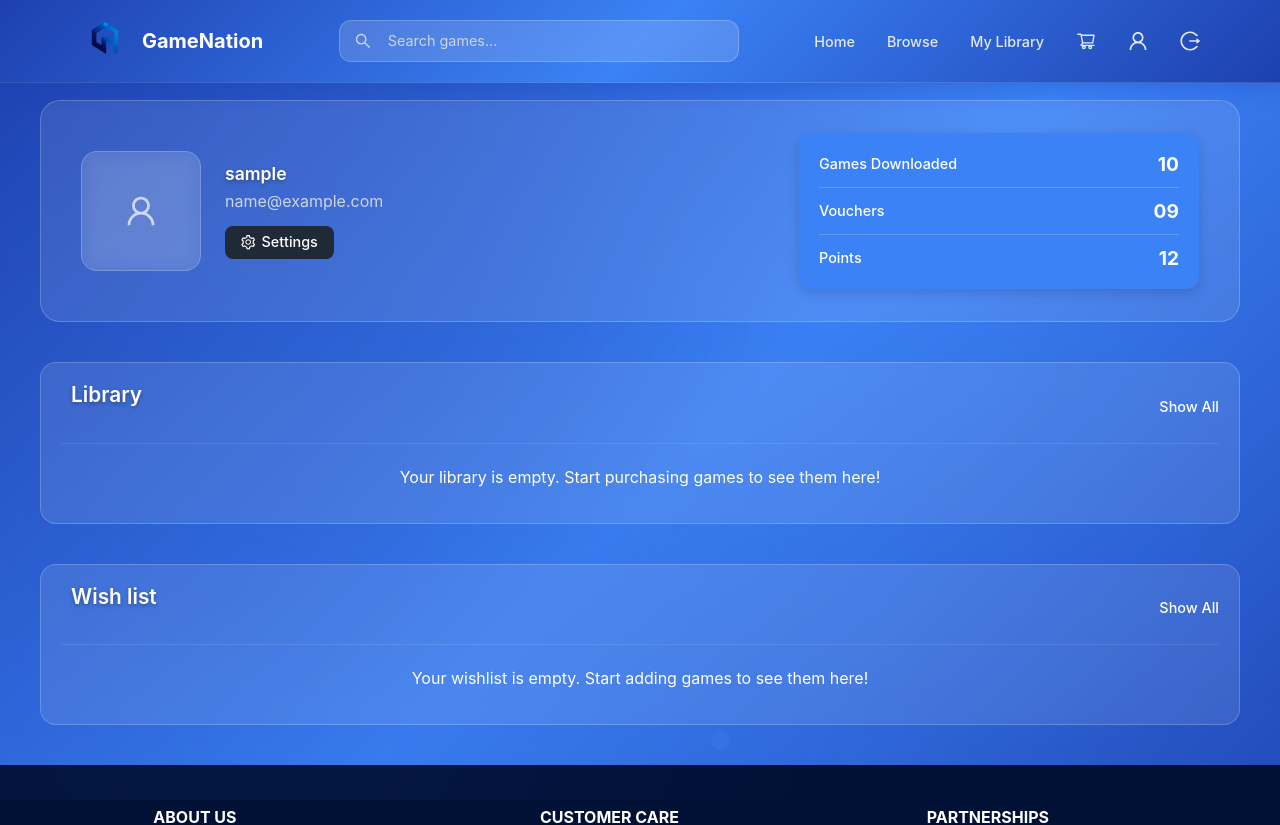
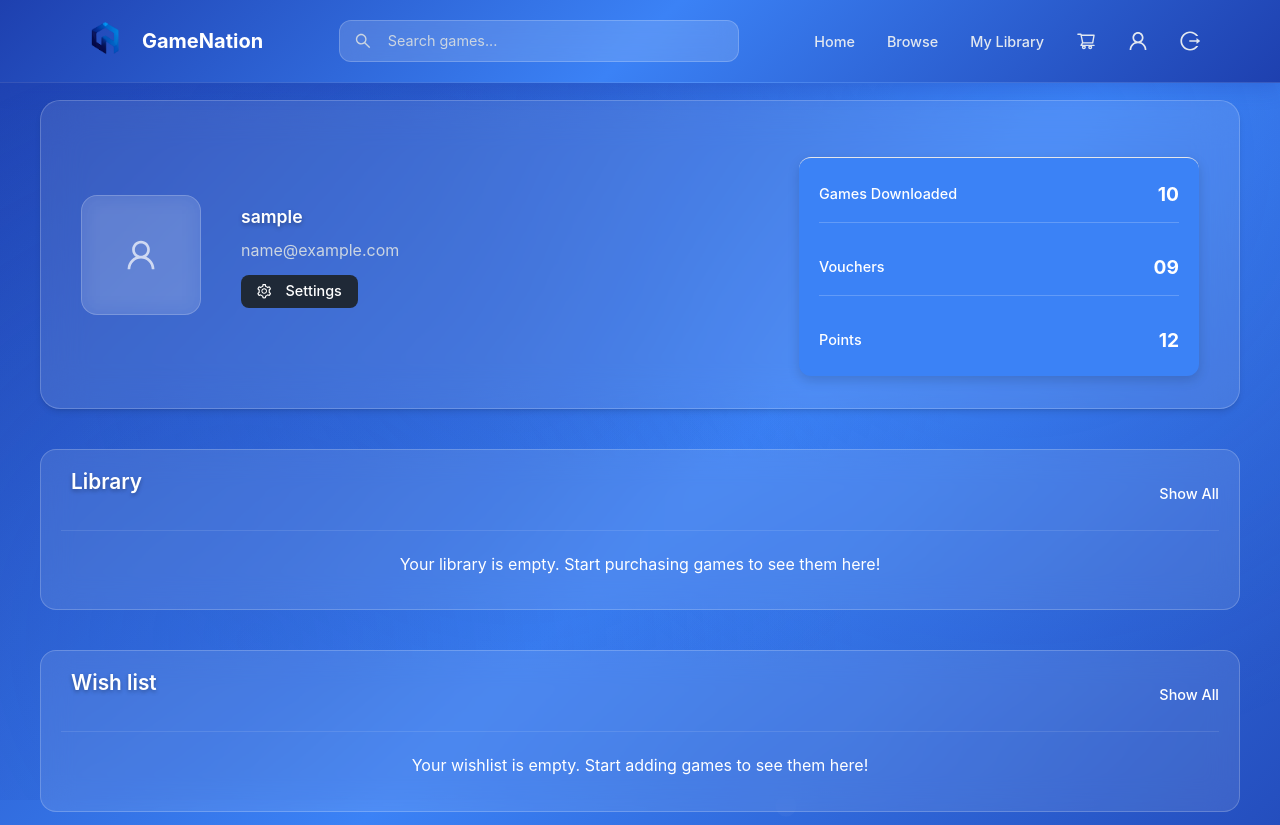
Before and after one commit to Blyn04/gamenation, a React (Create React App) app: page /profile in a window 1280 px wide. Shown: the top 825 px of the page. Built offline with nearby package versions, Linux system fonts and the light colour scheme; sample sign-in values are in the browser's storage.

Commit message:
PROFILE TAILWIND

```diff
--- a/src/components/Profile.js
+++ b/src/components/Profile.js
@@ -289,32 +289,32 @@
   const displayWishlist = wishlist.slice(0, 3);
 
   return (
-    <div className="profile-page">
-      <div className="profile-card">
-        <div className="profile-left">
-          <div className="avatar">
-            <UserOutlined className="avatar-icon" />
+    <div className="profile-page min-h-screen bg-gray-50">
+      <div className="profile-card bg-white rounded-lg shadow-md p-6 mb-6">
+        <div className="profile-left flex items-center space-x-4">
+          <div className="avatar w-16 h-16 bg-blue-500 rounded-full flex items-center justify-center">
+            <UserOutlined className="avatar-icon text-white text-2xl" />
           </div>
-          <div className="user-info">
-            <h2 className="username">{user?.username || 'User'}</h2>
-            <p className="full-name">{user?.email || 'No email provided'}</p>
-            <button className="settings-btn" onClick={handleSettingsClick}>
-              <SettingOutlined /> Settings
+          <div className="user-info flex-1">
+            <h2 className="username text-2xl font-bold text-gray-800 mb-1">{user?.username || 'User'}</h2>
+            <p className="full-name text-gray-600 mb-3">{user?.email || 'No email provided'}</p>
+            <button className="settings-btn bg-blue-500 text-white px-4 py-2 rounded-md hover:bg-blue-600 transition-colors flex items-center space-x-2" onClick={handleSettingsClick}>
+              <SettingOutlined /> <span>Settings</span>
             </button>
           </div>
         </div>
-        <div className="stats-box">
-          <div className="stat-item">
-            <span className="stat-label">Games Downloaded</span>
-            <span className="stat-value">10</span>
+        <div className="stats-box flex flex-col space-y-4 mt-6 pt-6 border-t border-gray-200">
+          <div className="stat-item flex justify-between items-center">
+            <span className="stat-label text-sm text-gray-600">Games Downloaded</span>
+            <span className="stat-value text-2xl font-bold text-blue-600">10</span>
           </div>
-          <div className="stat-item">
-            <span className="stat-label">Vouchers</span>
-            <span className="stat-value">09</span>
+          <div className="stat-item flex justify-between items-center">
+            <span className="stat-label text-sm text-gray-600">Vouchers</span>
+            <span className="stat-value text-2xl font-bold text-green-600">09</span>
           </div>
-          <div className="stat-item">
-            <span className="stat-label">Points</span>
-            <span className="stat-value">12</span>
+          <div className="stat-item flex justify-between items-center">
+            <span className="stat-label text-sm text-gray-600">Points</span>
+            <span className="stat-value text-2xl font-bold text-purple-600">12</span>
           </div>
         </div>
       </div>
```
